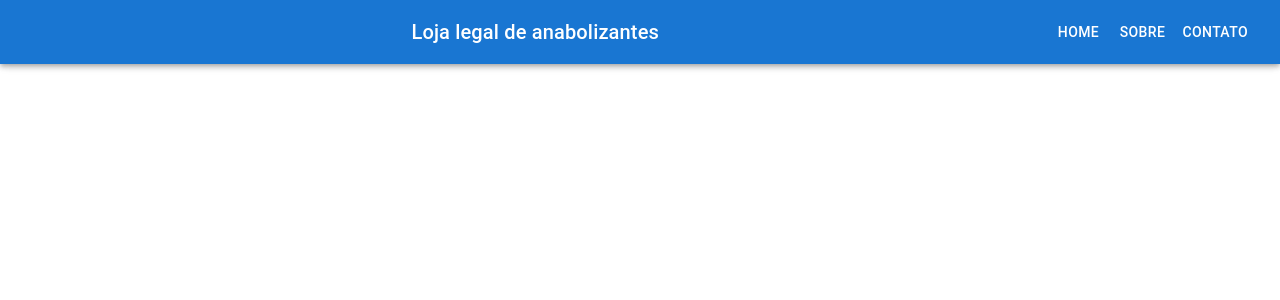
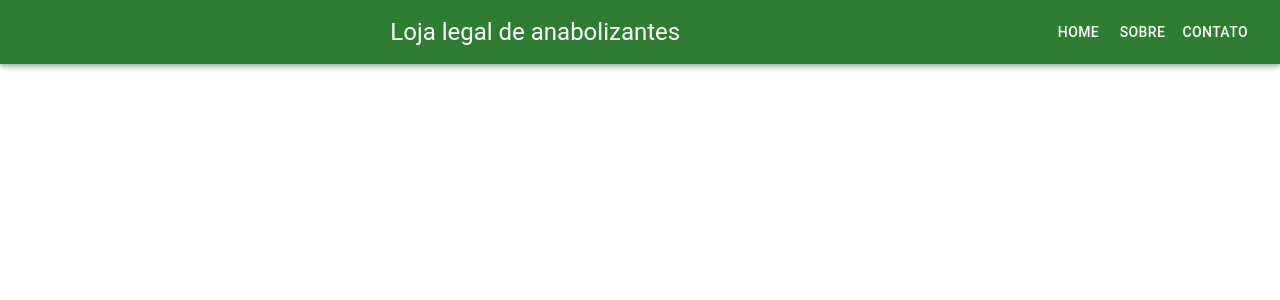
Before and after one commit to GustavoFaroni/projeto-final-react, a React (Vite) app: page / in a window 1280 px wide. Shown: the top 300 px of the page. Built offline with nearby package versions, Linux system fonts and the light colour scheme.

Commit message:
corzinha

```diff
--- a/src/components/header.jsx
+++ b/src/components/header.jsx
@@ -3,9 +3,9 @@ import { AppBar, Toolbar, Typography, Button, Box } from '@mui/material';
 function NavHeader() {
   return (
     <Box sx={{ flexGrow: 1 }}>
-      <AppBar position="fixed">
+      <AppBar position="fixed" color='success'>
       <Toolbar>
-          <Typography variant="h6" component="div" sx={{ flexGrow: 1 }}>
+          <Typography variant="h5" component="div" sx={{ flexGrow: 1 }}>
             Loja legal de anabolizantes
           </Typography>
 
```
